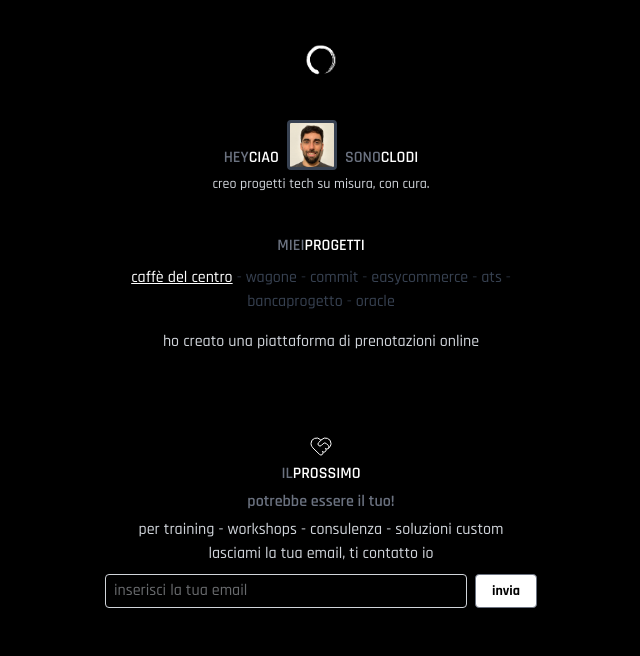
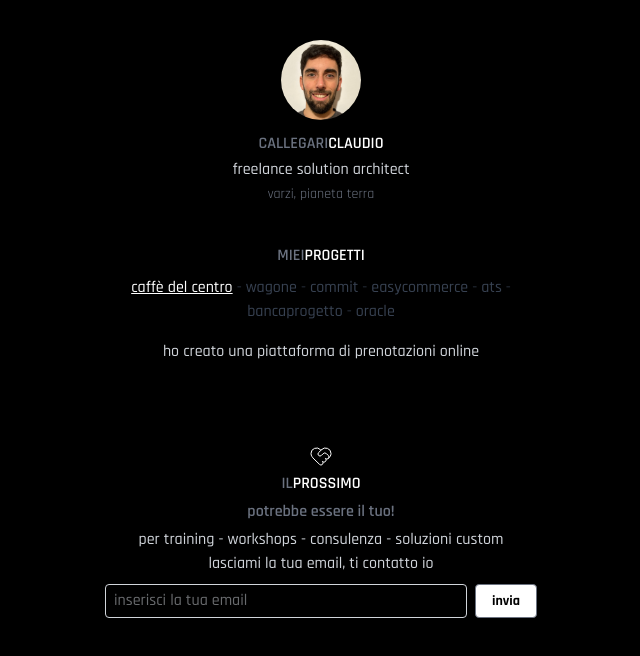
Before and after one commit to clodi-tech/clodi, a Next.js app: page / in a window 1280 px wide. Shown: the top 656 px of the page, without its empty margins (319-959 px from the left). Built offline with nearby package versions, Linux system fonts and the light colour scheme.

Commit message:
cv style

```diff
--- a/app/page.tsx
+++ b/app/page.tsx
@@ -1,5 +1,4 @@
 import Image from "next/image";
-import logo from "@/public/logo.png";
 import about from "@/public/about.jpeg";
 import icon from "@/public/icon.svg";
 import MyTitle from "@/lib/components/my-title";
@@ -9,29 +8,27 @@ import EmailForm from "@/lib/components/email-form";
 export default function Home() {
   return (
     <main className="flex flex-col items-center min-h-screen w-full max-w-lg mx-auto p-10 gap-10">
-      <Image src={logo} alt="Clodi Logo" width={40} />
-      <div className="flex flex-col items-center gap-1">
-        <div className="flex items-end gap-2">
-          <MyTitle first="HEY" second="CIAO" as="h1" />
-          <Image
-            src={about}
-            alt="Clodi About"
-            width={50}
-            className="rounded border-3 border-dark"
-          />
-          <MyTitle first="SONO" second="CLODI" as="h1" />
+      <header className="flex flex-col items-center gap-3 w-full">
+        <Image
+          src={about}
+          alt="Claudio Callegari"
+          width={80}
+          height={80}
+          className="rounded-full"
+        />
+        <div className="flex flex-col items-center gap-0.5">
+          <MyTitle first="callegari" second="claudio" as="h1" />
+          <p className="text-light font-medium">freelance solution architect</p>
+          <p className="text-sm text-mid font-normal">varzi, pianeta terra</p>
         </div>
-        <p className="text-sm text-light font-medium">
-          creo progetti tech su misura, con cura.
-        </p>
-      </div>
+      </header>
       <div className="flex flex-col items-center gap-2">
-        <MyTitle first="MIEI" second="PROGETTI" as="h2" />
+        <MyTitle first="miei" second="progetti" as="h2" />
         <Projects />
       </div>
       <div className="flex flex-col items-center gap-1 w-full">
         <Image src={icon} alt="Heart Handshake Icon" width={24} height={24} />
-        <MyTitle first="IL" second="PROSSIMO" as="h2" />
+        <MyTitle first="il" second="prossimo" as="h2" />
         <p className="text-mid font-semibold">potrebbe essere il tuo!</p>
         <EmailForm />
       </div>
```
